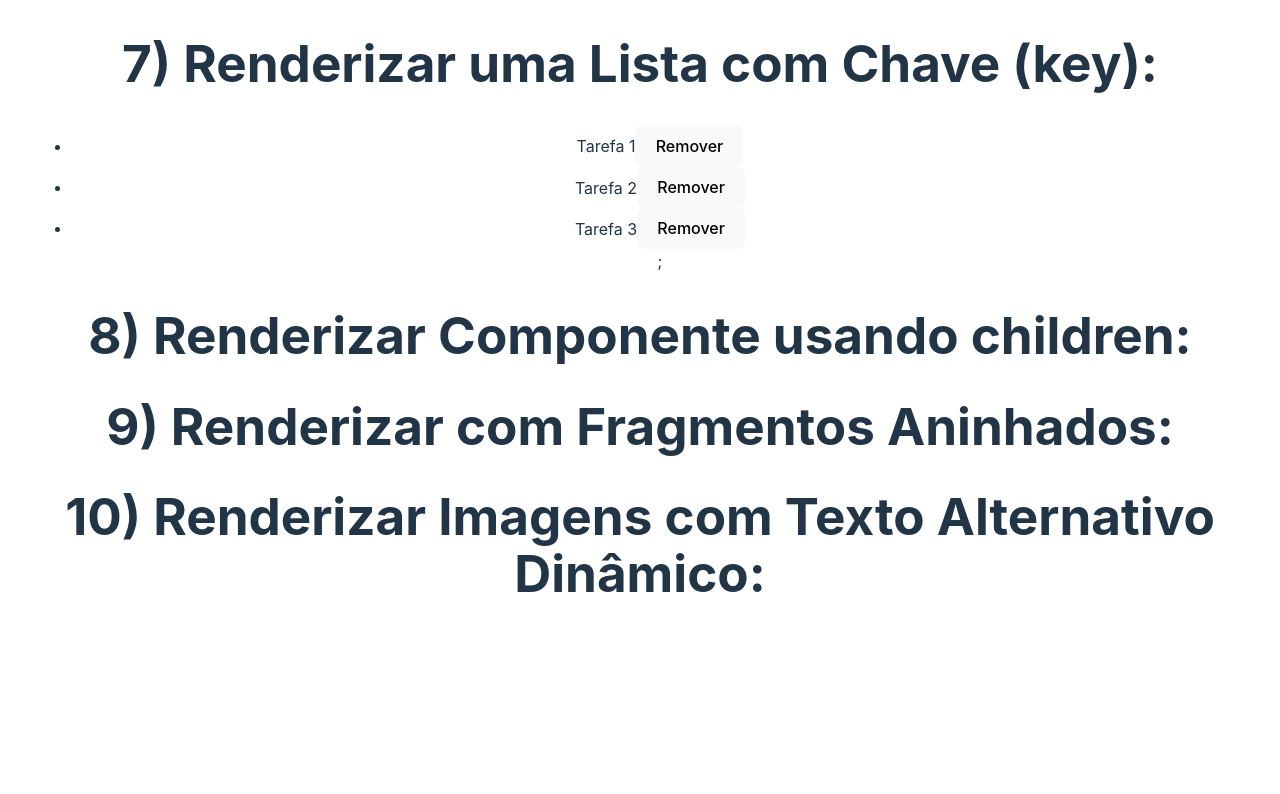
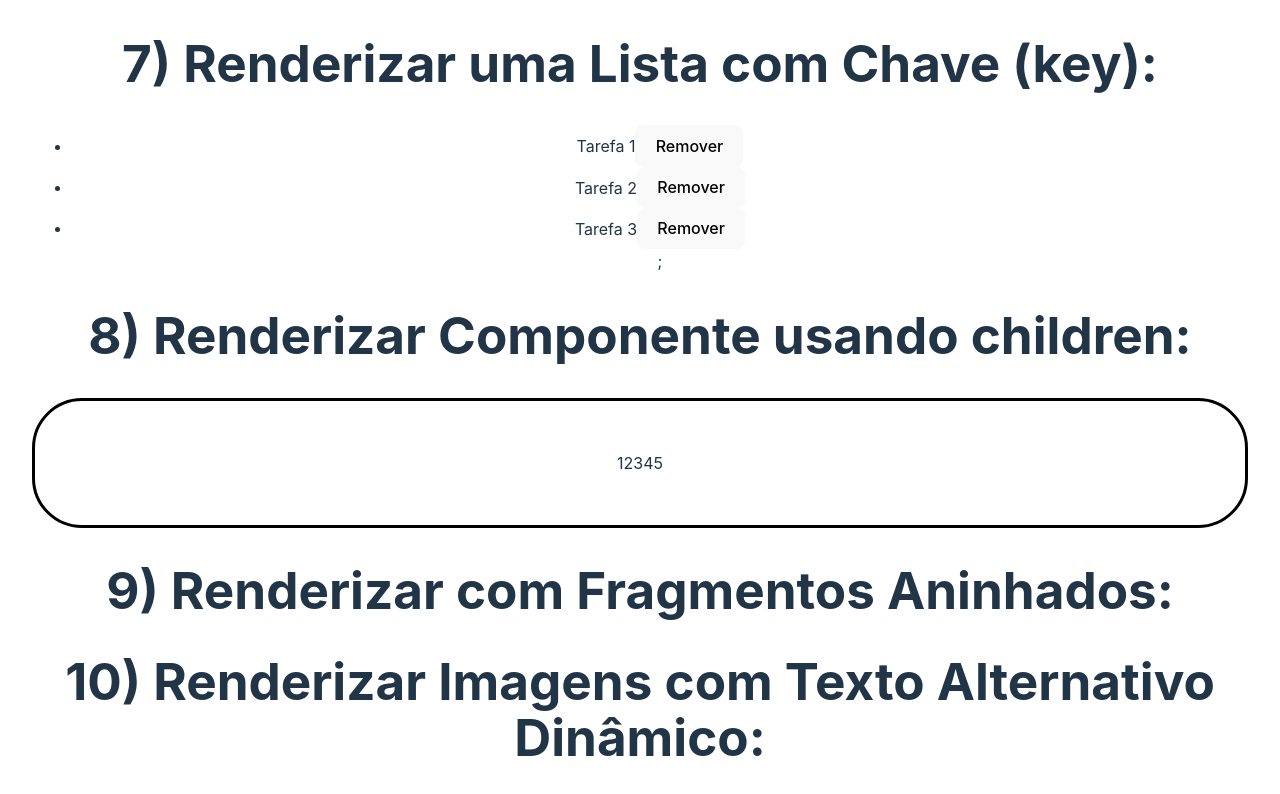
Before and after one commit to Beatriz-Chagas/Lista-React-JS, a React (Vite) app in the folder Lista03/: page / in a window 1280 px wide. Shown: the part 1889-2683 px from the top of the page. Before the commit the page ends 2556 px from the top, so only its background shows below. Built offline with nearby package versions, Linux system fonts and the light colour scheme.

Commit message:
🚧 Exercício 08

```diff
--- a/Lista03/src/App.css
+++ b/Lista03/src/App.css
@@ -50,3 +50,10 @@
   padding-left: 25px;
 
   }
+
+  .card{
+    border: 3px solid #000;
+    border-radius: 50px;
+    margin: auto;
+    padding: 50px;
+}
--- a/Lista03/src/App.jsx
+++ b/Lista03/src/App.jsx
@@ -7,6 +7,7 @@ import Sapatos from './components/04_Tabela'
 import Imagens from './components/05_Imagens'
 import AlterarEstilo from './components/06_EstiloProp'
 import ListaChave from './components/07_ListaChave'
+import Card from './components/08_Children'
 
 function App() {
 
@@ -27,7 +28,7 @@ function App() {
       <Listas titulosL = "7) Renderizar uma Lista com Chave (key): "/>
       <ListaChave/>
       <Listas titulosL = "8) Renderizar Componente usando children: "/>
-      {/* <Condicao/> */}
+      <Card children=  {[1,2,3,4,5]}/>
       <Listas titulosL = "9) Renderizar com Fragmentos Aninhados: "/>
       {/* <Estilo/> */}
       <Listas titulosL = "10) Renderizar Imagens com Texto Alternativo Dinâmico: "/>
--- /dev/null
+++ b/Lista03/src/components/08_Children.jsx
@@ -0,0 +1,11 @@
+// Crie um componente Card que tenha um contorno e receba qualquer conteúdo passado como children, renderizando esse conteúdo dentro do Card.
+
+function  Card({ children }) {
+
+    return (
+        <div className="card">
+            {children}
+        </div>
+    );
+};
+export  default Card;
```
